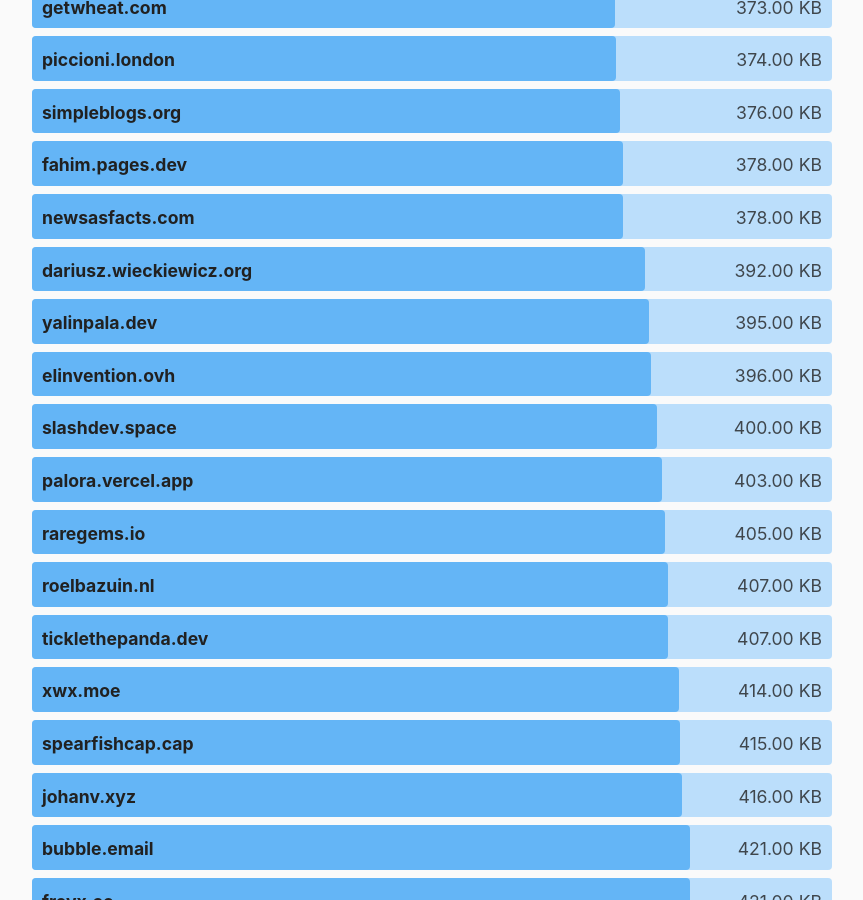
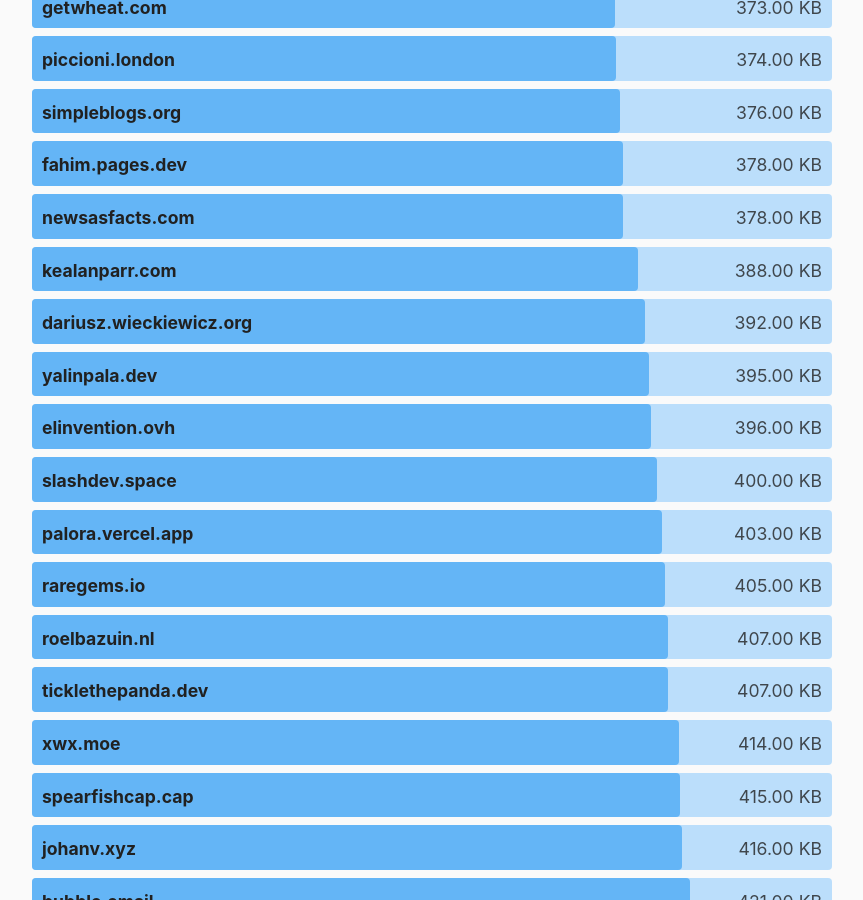
Before and after one commit to kevquirk/512kb.club, a Jekyll site: the page built from index.md, in a window 1280 px wide and 900 px high, scrolled down 26529 px. Shown: the whole window, without its empty margins (208-1071 px from the left). Built offline with Jekyll 4.4.1, drawn with Linux system fonts in a browser that asks for light colours.

Commit message:
add kealanparr.com

```diff
--- a/_data/sites.yml
+++ b/_data/sites.yml
@@ -1303,6 +1303,11 @@
   size: 3.0
   last_checked: 2022-04-26
 
+- domain: kealanparr.com
+  url: https://kealanparr.com/
+  size: 388
+  last_checked: 2022-09-17
+
 - domain: kevquirk.com
   url: https://kevquirk.com
   size: 49.3
```
